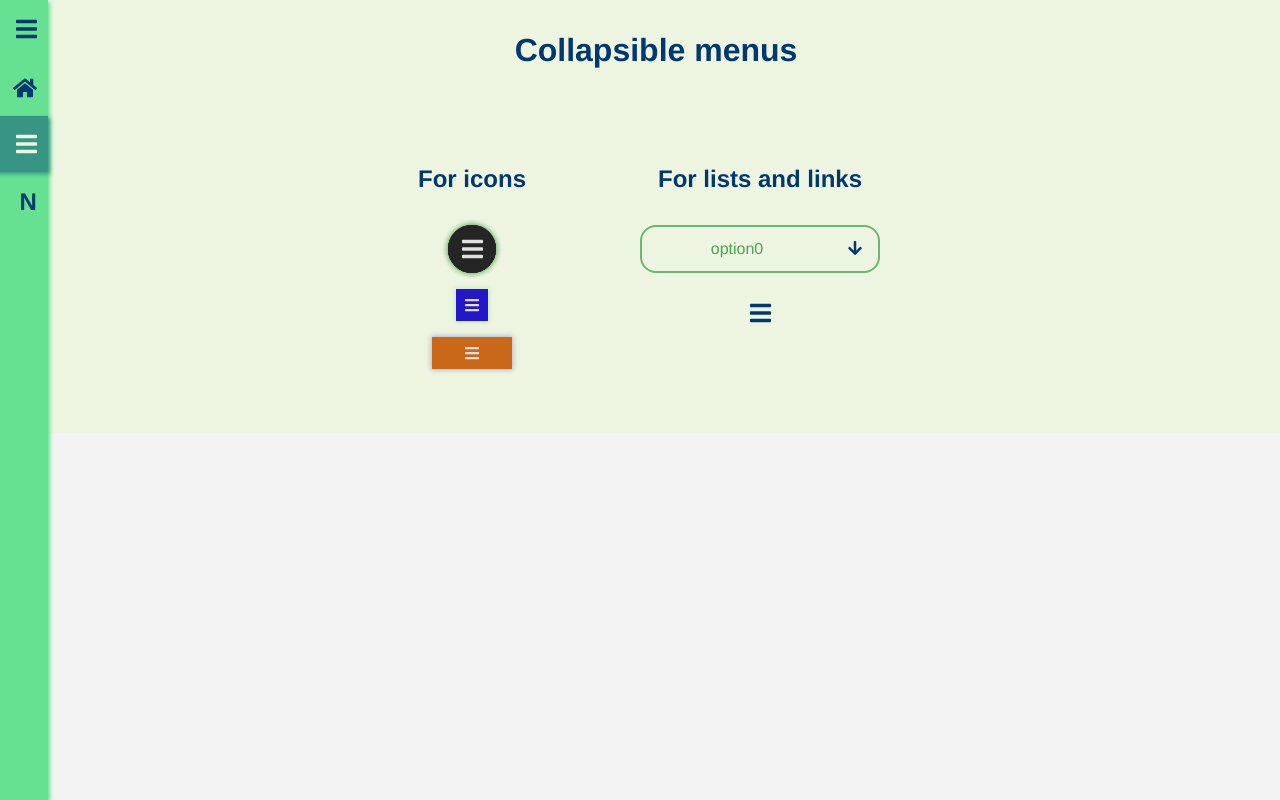
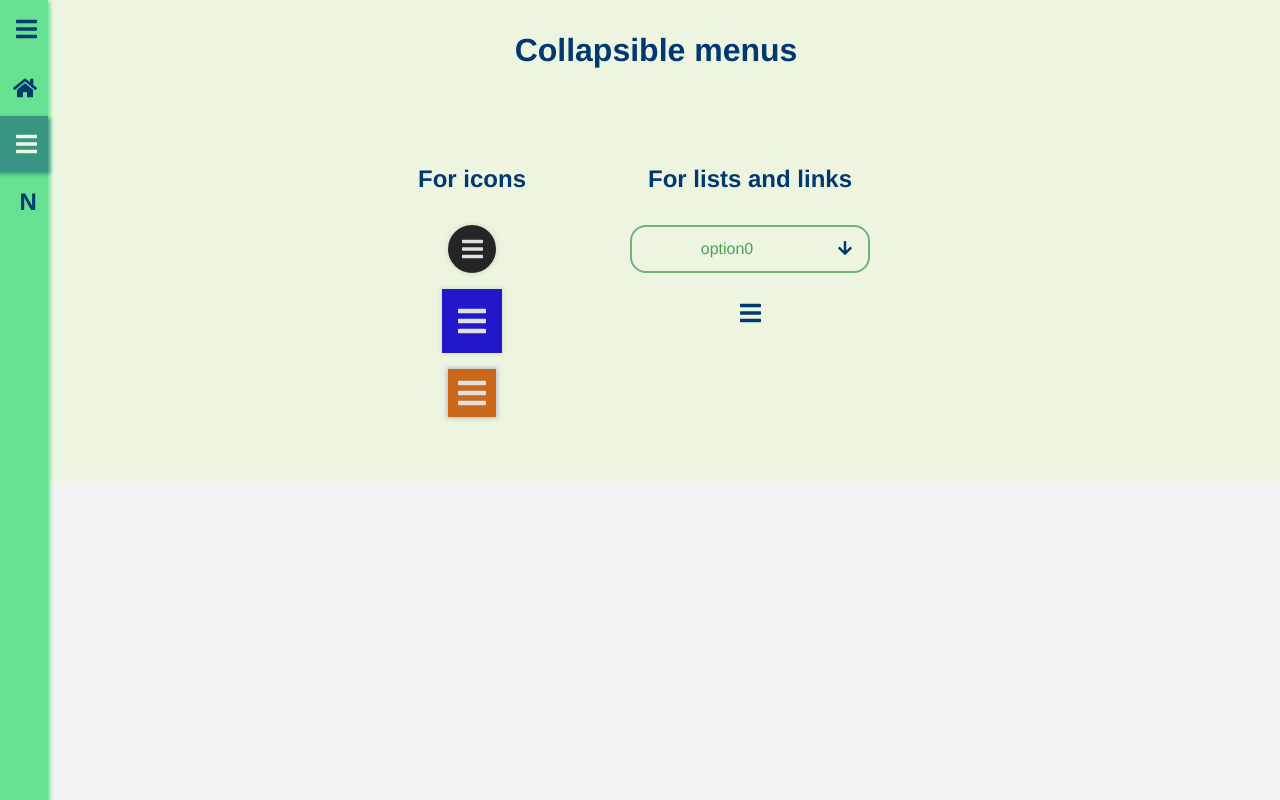
Before and after one commit to HijenHEK/ui-components-vuejs, a Vue app: page /Menus in a window 1280 px wide. Built offline with nearby package versions, Linux system fonts and the light colour scheme.

Commit message:
adjustin colors

```diff
--- a/src/components/HorizontalMenu.vue
+++ b/src/components/HorizontalMenu.vue
@@ -59,13 +59,21 @@ export default {
      */
 
     #VerticalMenu {
-        --btn-width : 5rem ;
-        --btn-height : 2rem ;
+        --font-size : 2rem ;
+        --padding : 1rem ;
+        --btn-width : calc(var(--font-size)*1.5) ;
+        --btn-height : var(--btn-width) ;
 
         --color1: #c96818;
         --color2: #e0e0e0;
         --color3: #aeb6cc;
         --box-shadow: 0 0 5px 1px var(--color3);
+
+        --spacing : calc(var(--btn-width) * 0.1);
+        --item-opacity : 0.98 ;
+
+        font-size: var(--font-size);
+
 
         display: flex;
         align-items: center;
@@ -105,28 +113,30 @@ export default {
             transition: all 0.5s 0s ease-in-out;
             z-index: 5;
             opacity: 0.9;
-
+            opacity: 0;
 
     }
+    .active {
+       opacity: 1;
+   }
 
-
-    .active:nth-child(2) {
-        transform: translateX(110%);
+     .active:nth-child(2) {
+        transform: translateX(calc(100% + var(--spacing)));
     }
 
     .active:nth-child(3) {
-        transform: translateX(220%);
+        transform: translateX(calc(200% + 2*var(--spacing)));
     }
 
     .active:nth-child(4) {
-        transform: translateX(330%);
+        transform: translateX(calc(300% + 3*var(--spacing)));
     }
 
     .active:nth-child(5) {
-        transform : translateX(440%);
+        transform : translateX(calc(400% + 4*var(--spacing)));
     }
 
-  .above {
+    .above {
         z-index: 999;
     }
 </style>
--- a/src/components/RoundMenu.vue
+++ b/src/components/RoundMenu.vue
@@ -59,6 +59,9 @@ export default {
         --box-shadow: 0 0 5px 1px var(--color3);
         --spacing : calc(var(--btn-width) * 1.5);
         --font-size : calc(var(--btn-width)*0.5) ;
+
+
+
         display: flex;
         align-items: center;
         justify-content: center;
@@ -80,6 +83,7 @@ export default {
         align-items: center;
         justify-content: center;
         cursor: pointer;
+
     }
     .btn-circle:hover {
         opacity: 1;
@@ -96,13 +100,16 @@ export default {
             border-radius: 100%;
             transition: all 0.5s 0s ease-in-out;
             z-index: 5;
+            opacity: 0;
 
     }
 
 
     /* adjust rotation deg % with number of element and positioning
     translateX represent distance between menu item and menu toggler */
-
+    .active {
+       opacity: 1;
+   }
     .active:nth-child(2) {
         transform: rotate(45deg) translateX(var(--spacing));
     }
--- a/src/components/VerticalMenu.vue
+++ b/src/components/VerticalMenu.vue
@@ -56,22 +56,25 @@ export default {
 
     #VerticalMenu {
         /* --width:auto ; */
-
-        --btn-width : 2rem ;
-        --btn-height : 2rem ;
+        --font-size : 2rem ;
+        --padding : 1rem ;
+        --btn-width : 100% ;
+        --btn-height : var(--btn-width) ;
         --color1: #2318c9;
         --color2: #e0e0e0;
         --color3: rgba(38, 146, 38, 0.171);
         --box-shadow: 0 0 5px 1px var(--color3);
 
-
+        --spacing : calc(var(--btn-width) * 0.1);
+        /* --font-size : calc(var(--btn-width) * 0.5) ; */
+        --item-opacity : 0.98 ;
         display: flex;
         align-items: center;
         justify-content: center;
         position: relative;
+        font-size: var(--font-size);
         /* width: var(--width); */
         /* margin: 0 0 3rem 3rem; */
-
 
     }
     .btn-square {
@@ -83,12 +86,13 @@ export default {
         align-items: center;
         justify-content: center;
         cursor: pointer;
-
+        padding: var(--padding);
 
     }
     .btn-square:hover {
         opacity: 1;
         transition: opacity 0.1s ease-in;
+
         transform: translateY(1px);
     }
     .bars {
@@ -102,28 +106,31 @@ export default {
             top: calc(50% - calc(var(--btn-height)/2));
             transition: all 0.5s 0s ease-in-out;
             z-index: 5;
-            opacity: 0.95;
+            opacity: var(--item-opacity);
+            opacity: 0;
+            width: 100%;
     }
 
-
-    .active:nth-child(2) {
-        transform: translateY(110%);
+   .active {
+       opacity: 1;
+   }
+     .active:nth-child(2) {
+        transform: translateY(calc(100% + var(--spacing)));
     }
 
     .active:nth-child(3) {
-        transform: translateY(220%);
+        transform: translateY(calc(200% + 2*var(--spacing)));
     }
 
     .active:nth-child(4) {
-        transform: translateY(330%);
+        transform: translateY(calc(300% + 3*var(--spacing)));
     }
 
     .active:nth-child(5) {
-        transform : translateY(440%);
+        transform : translateY(calc(400% + 4*var(--spacing)));
     }
 
     .above {
         z-index: 999;
     }
-
 </style>
```
